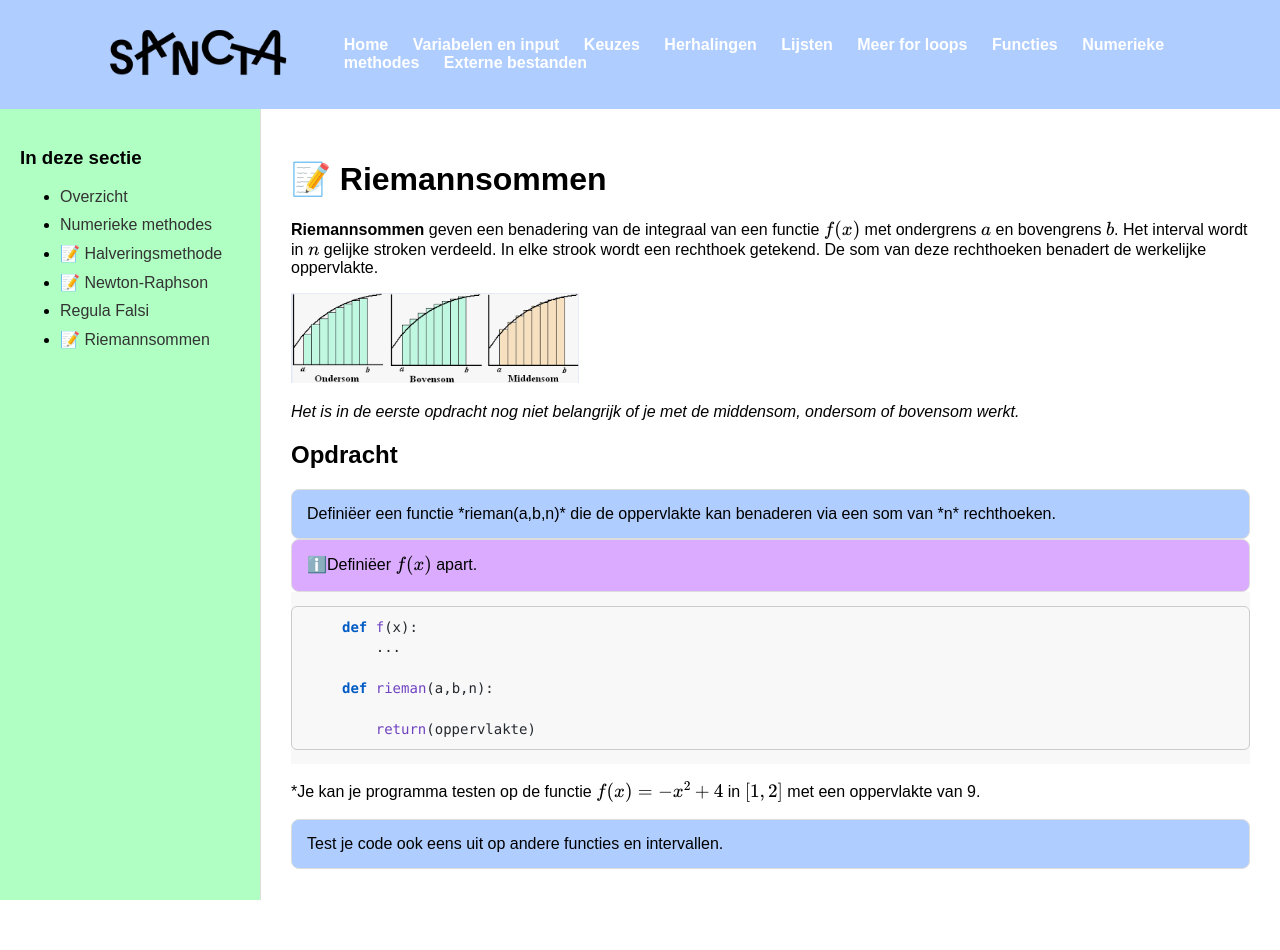
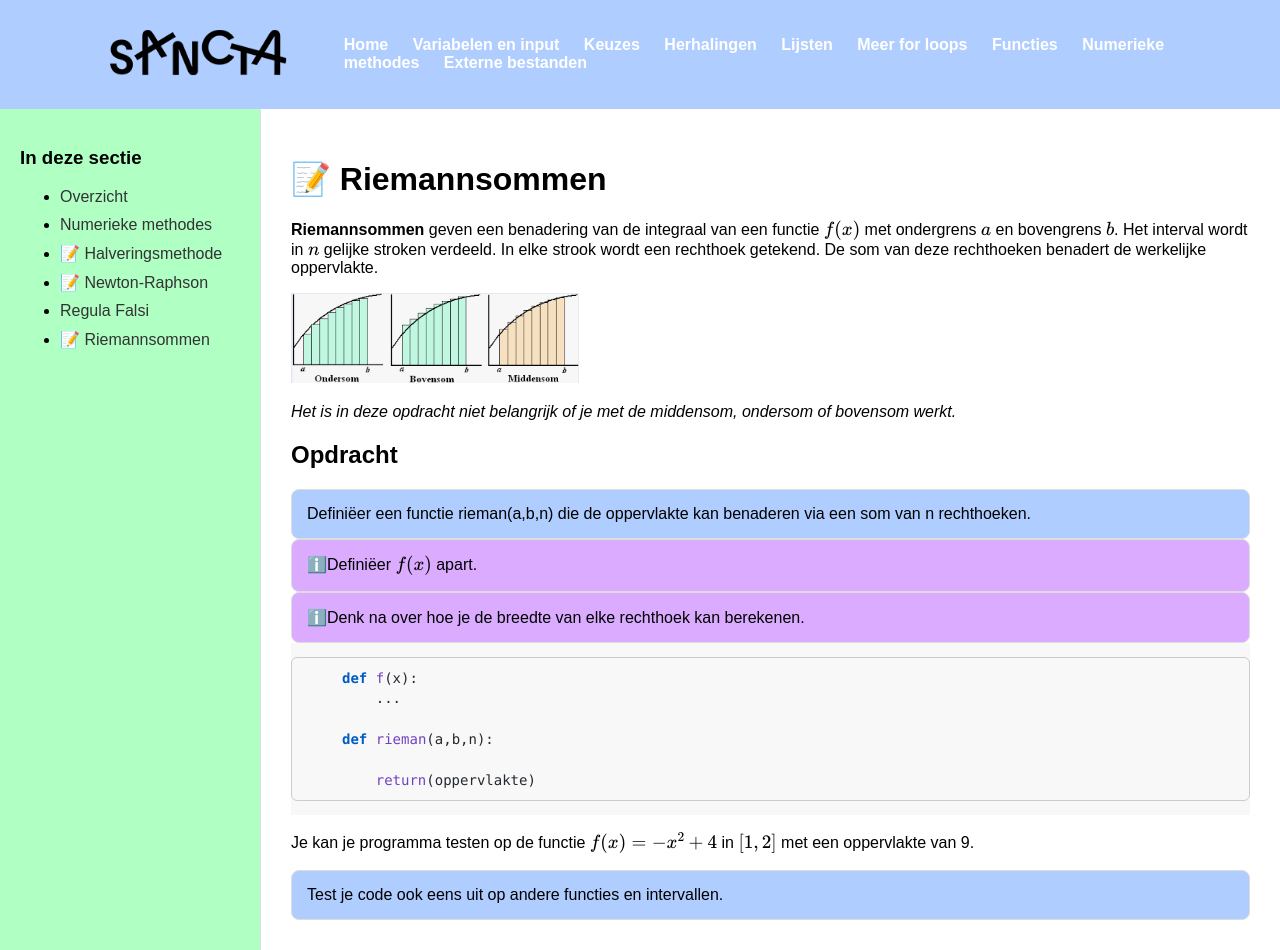
Before and after one commit to milanvandeput/milanvandeput.github.io, a Jekyll site: the page built from Numerieke methodes/z4 Riemannsommen.md, in a window 1280 px wide. Built offline with Jekyll 4.4.1, drawn with Linux system fonts in a browser that asks for light colours; before the commit the page ends 900 px from its top, so only the background shows below that.

Commit message:
Update z4 Riemannsommen.md

````diff
--- a/Numerieke methodes/z4 Riemannsommen.md
+++ b/Numerieke methodes/z4 Riemannsommen.md
@@ -9,7 +9,7 @@ title:  📝 Riemannsommen
 
 <img src="/assets/images/riemann.png" style="width: 30%; max-width: 100%; height: auto;">
 
-*Het is in de eerste opdracht nog niet belangrijk of je met de middensom, ondersom of bovensom werkt.*
+*Het is in deze opdracht niet belangrijk of je met de middensom, ondersom of bovensom werkt.*
 
 
 
@@ -21,7 +21,7 @@ title:  📝 Riemannsommen
     border-radius: 8px;
     border: 1px solid #ddd;
 ">
-Definiëer een functie *rieman(a,b,n)* die de oppervlakte kan benaderen via een som van *n* rechthoeken.
+Definiëer een functie rieman(a,b,n) die de oppervlakte kan benaderen via een som van n rechthoeken.
 </div>
 <div style="
     background-color: #daabff;
@@ -29,6 +29,13 @@ Definiëer een functie *rieman(a,b,n)* die de oppervlakte kan benaderen via een
     border-radius: 8px;
     border: 1px solid #ddd;
 ">ℹ️Definiëer $f(x)$ apart.
+</div>
+<div style="
+    background-color: #daabff;
+    padding: 15px;
+    border-radius: 8px;
+    border: 1px solid #ddd;
+">ℹ️Denk na over hoe je de breedte van elke rechthoek kan berekenen.
 </div>
 
 
@@ -40,7 +47,7 @@ def rieman(a,b,n):
 
     return(oppervlakte)
 ```
-*Je kan je programma testen op de functie $f(x)=-x^2+4$ in $[1,2]$ met een oppervlakte van 9.
+Je kan je programma testen op de functie $f(x)=-x^2+4$ in $[1,2]$ met een oppervlakte van 9.
 
 <div style="
     background-color: #b0cdff;
````
